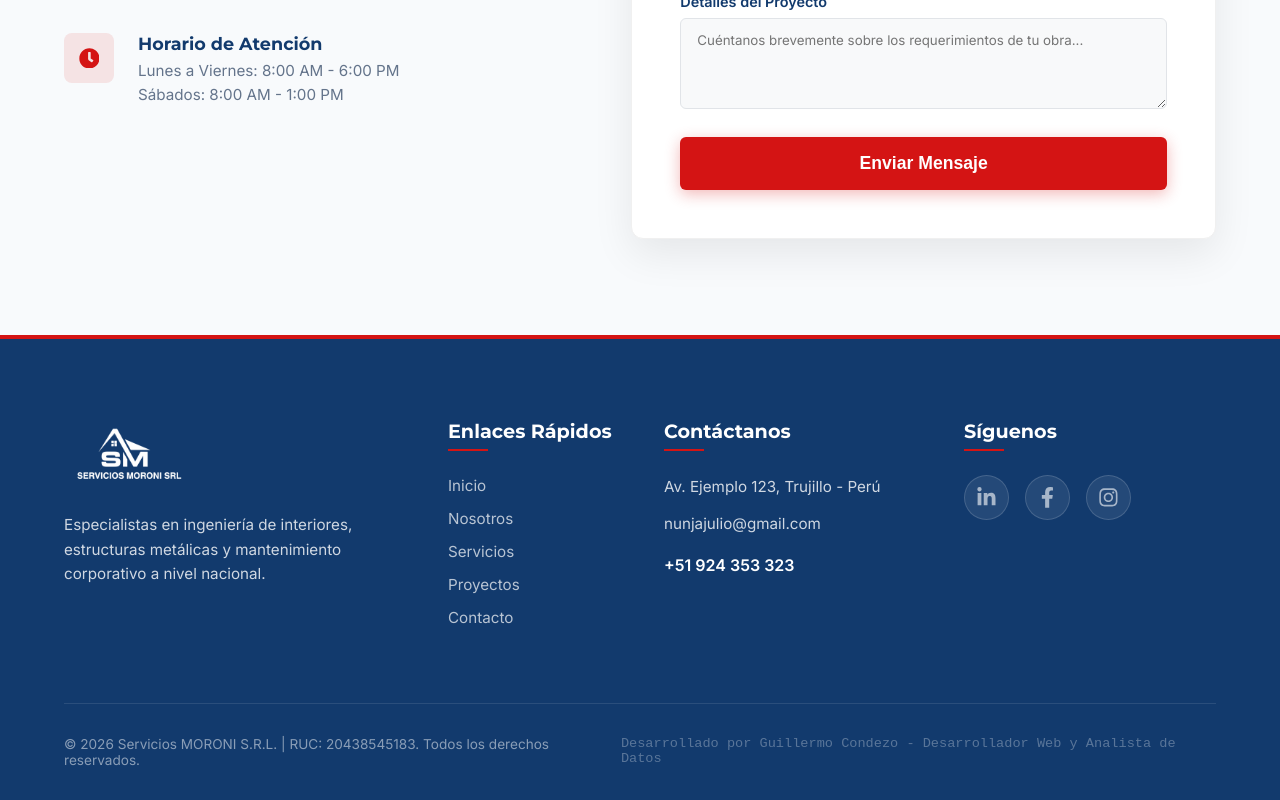
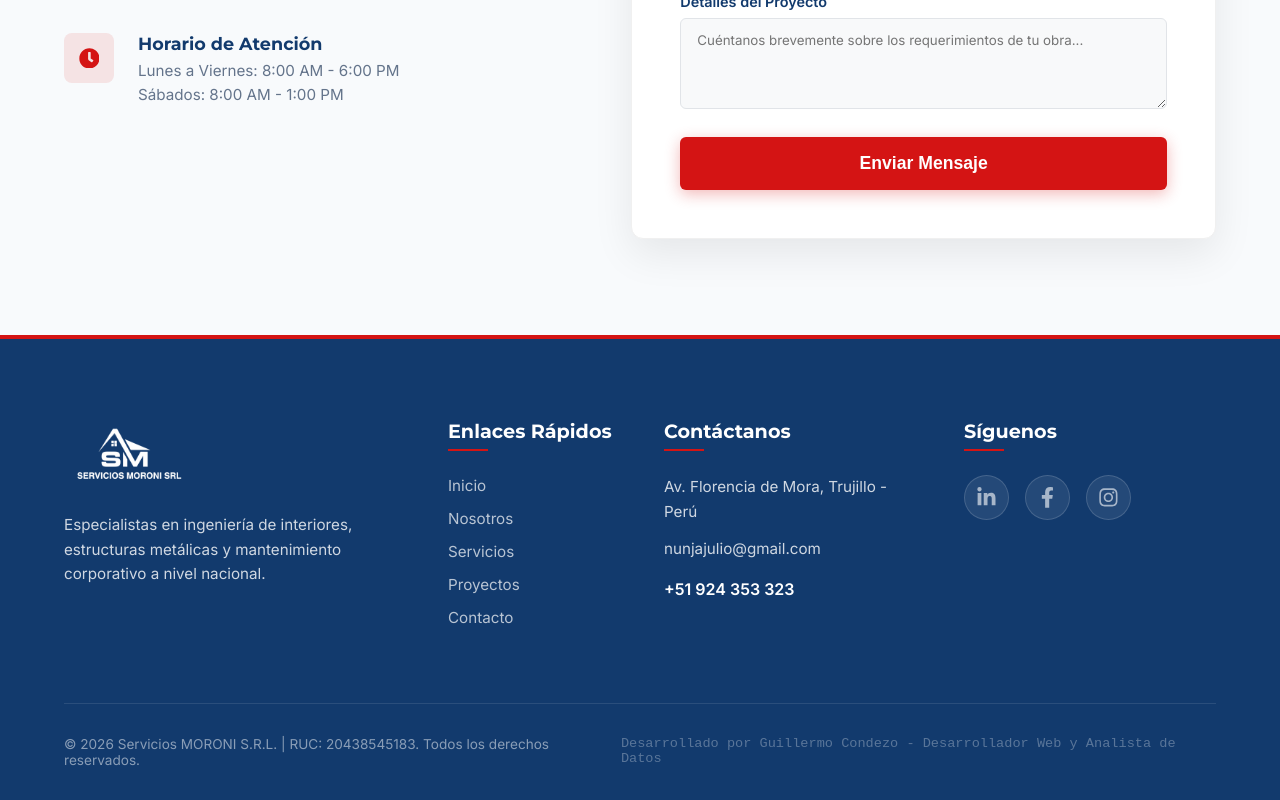
Before and after one commit to gcondezoy/servicios-moroni, a React (Vite) app: page /contacto in a window 1280 px wide. Shown: the part 1100-1900 px from the top of the page. Built offline with nearby package versions, Linux system fonts and the light colour scheme.

Commit message:
Update contact address in Footer component

```diff
--- a/src/components/Footer.jsx
+++ b/src/components/Footer.jsx
@@ -36,7 +36,7 @@ const Footer = () => {
           {/* Columna 3: Contacto */}
           <div className="footer__contact">
             <h3>Contáctanos</h3>
-            <p>Av. Ejemplo 123, Trujillo - Perú</p>
+            <p>Av. Florencia de Mora, Trujillo - Perú</p>
             <p>nunjajulio@gmail.com</p>
             <p className="phone">+51 924 353 323</p>
           </div>
```
